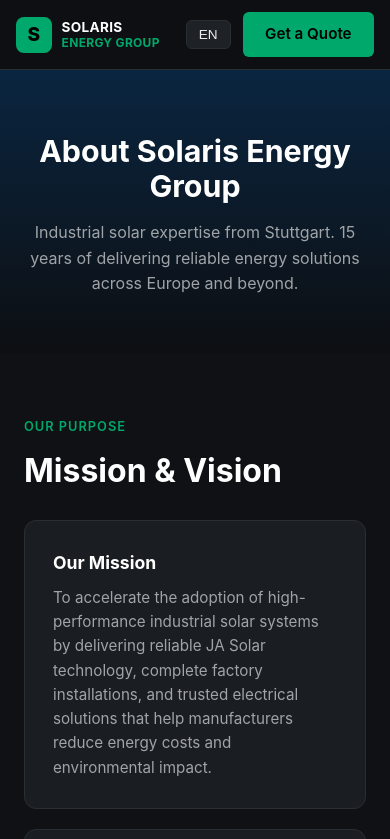
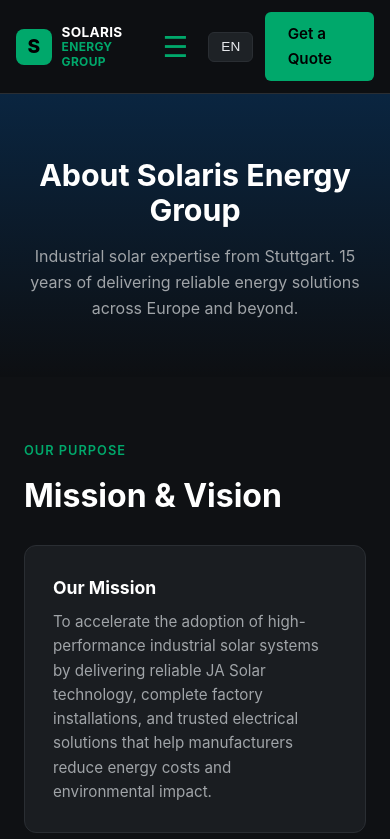
Before and after one commit to iceyyjunior/solaris-energy-group, a plain HTML site: page about.html in a window 390 px wide. Shown: the top 839 px of the page. Drawn offline with Linux system fonts and the light colour scheme.

Commit message:
Add burger menu and ensure consistent colored logo header

```diff
--- a/about.html
+++ b/about.html
@@ -9,10 +9,11 @@
 <body>
   <header>
     <nav>
-      <div class="logo">
+      <a href="index.html" class="logo">
         <div class="logo-badge">S</div>
         <div class="logo-text">SOLARIS<br><span>ENERGY GROUP</span></div>
-      </div>
+      </a>
+      <button class="burger" aria-label="Menu" onclick="document.querySelector('nav ul').classList.toggle('open')">☰</button>
       <ul>
         <li><a href="index.html">Home</a></li>
         <li><a href="about.html" class="active">About</a></li>
@@ -62,7 +63,7 @@
     <p style="color:var(--text-muted); max-width:700px; margin-bottom:1.5rem;">We focus exclusively on industrial and commercial clients who demand performance, reliability, and professional project delivery.</p>
     <div class="cards">
       <div class="card"><div class="icon">🏭</div><h3>Manufacturing Plants</h3><p>Factories and production facilities seeking to lower energy costs and increase energy independence with rooftop or ground-mounted systems.</p></div>
-      <div class="card"><div class="icon">🏗</div><h3>Industrial Parks & Warehouses</h3><p>Large logistics centres and industrial zones that require scalable solar solutions with minimal disruption to operations.</p></div>
+      <div class="card"><div class="icon">🏗️</div><h3>Industrial Parks & Warehouses</h3><p>Large logistics centres and industrial zones that require scalable solar solutions with minimal disruption to operations.</p></div>
       <div class="card"><div class="icon">🤝</div><h3>Project Partners & EPCs</h3><p>Engineering, procurement and construction partners who need a reliable source of Tier-1 JA Solar modules and supporting components.</p></div>
       <div class="card"><div class="icon">💼</div><h3>Investors & Asset Owners</h3><p>Private and institutional investors looking for quality industrial solar assets with strong long-term performance.</p></div>
     </div>
@@ -84,5 +85,11 @@
   <footer>
     <p>&copy; 2026 Solaris Energy Group. All rights reserved. | Stuttgart, Germany</p>
   </footer>
+
+  <script>
+    document.querySelectorAll('nav ul a').forEach(a => {
+      a.addEventListener('click', () => document.querySelector('nav ul').classList.remove('open'));
+    });
+  </script>
 </body>
 </html>
```
